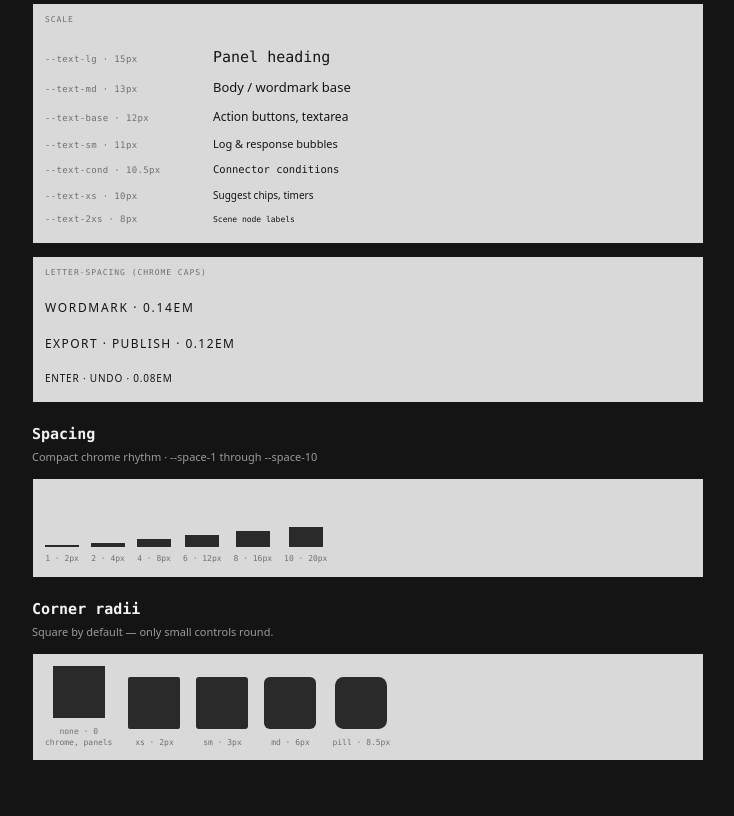
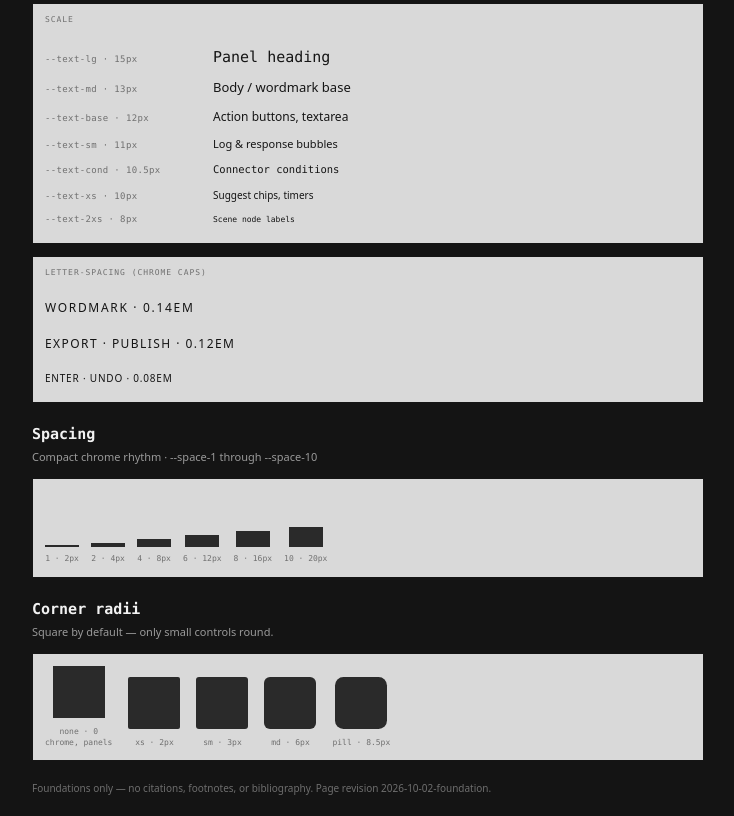
Before and after one commit to irene573/reference-design-system, a plain HTML site: page index.html in a window 1280 px wide. Shown: the part 1297-2113 px from the top of the page, without its empty margins (272-1006 px from the left). Drawn offline with Linux system fonts and the light colour scheme; a web font is replaced by a local one.

Commit message:
Add cache-busting and revision marker on foundations page.
Clarify that citation/footnote content is intentionally absent.

Co-authored-by: Cursor <cursoragent@cursor.com>

```diff
--- a/index.html
+++ b/index.html
@@ -3,6 +3,9 @@
   <head>
     <meta charset="utf-8" />
     <meta name="viewport" content="width=device-width, initial-scale=1" />
+    <meta http-equiv="Cache-Control" content="no-cache, no-store, must-revalidate" />
+    <meta http-equiv="Pragma" content="no-cache" />
+    <meta http-equiv="Expires" content="0" />
     <title>Terraformer Design System</title>
     <link rel="stylesheet" href="css/styles.css" />
   </head>
@@ -322,6 +325,14 @@
           </div>
         </div>
       </section>
+
+      <p
+        class="ds-intro__lede"
+        style="margin-top: var(--space-10); font-size: var(--text-xs); color: var(--tf-grey-500)"
+      >
+        Foundations only — no citations, footnotes, or bibliography. Page revision
+        2026-10-02-foundation.
+      </p>
     </main>
   </body>
 </html>
```
